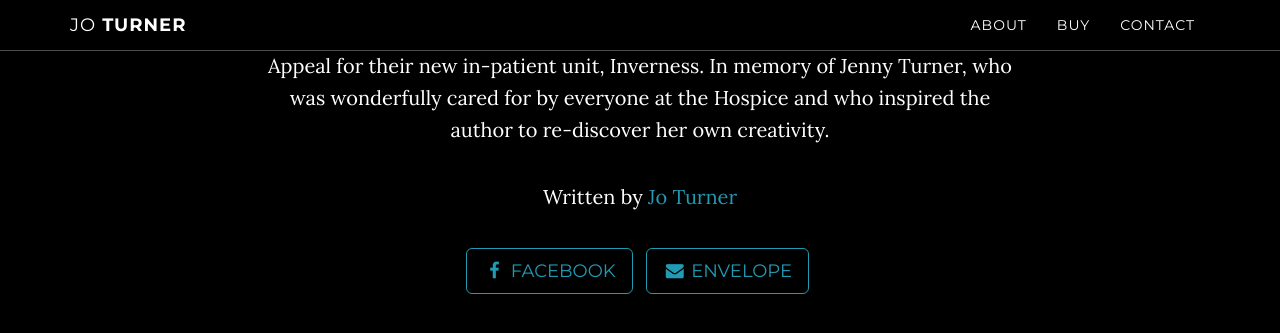
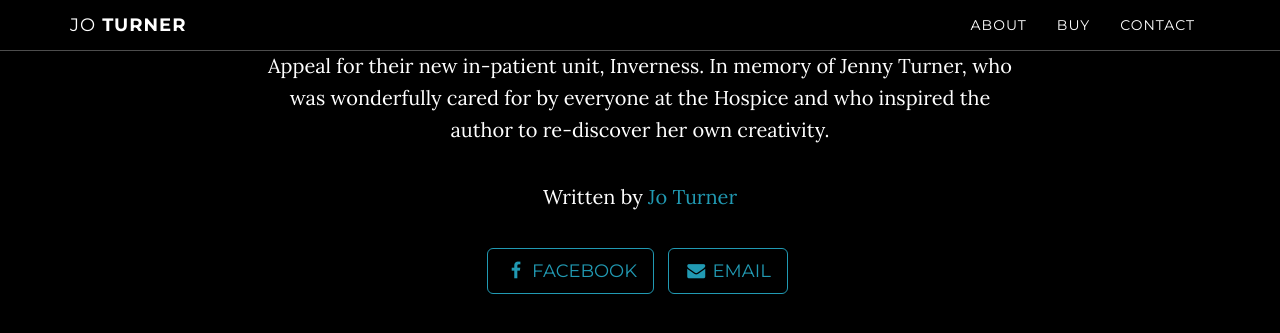
Before and after one commit to cardsfromtheedge/cardsfromtheedge.github.io, a Jekyll site: the page built from index.html, in a window 1280 px wide and 900 px high, scrolled down 1213 px, cut to the strip 0-415 px from the top of the window. Shown: the top 333 px of the strip. Built offline with Jekyll 4.4.1, drawn with Linux system fonts in a browser that asks for light colours; the list of posts is cut into pages by our own code.

Commit message:
Fixed email / envelope bug

```diff
--- a/_config.yml
+++ b/_config.yml
@@ -20,7 +20,7 @@
   #   url: "https://twitter.com/cardsfromtheedge"
   - title: facebook
     url: "https://www.facebook.com/CardsfromtheEdge"
-  - title: envelope
+  - title: email
     url: "mailto:jotpublishing@gmail.com"
 
 # Build settings
--- a/_includes/about.html
+++ b/_includes/about.html
@@ -9,7 +9,7 @@
                 <ul class="list-inline banner-social-buttons">
                     {% for network in site.social %}
                     <li>
-                        <a href="{{ network.url }}" class="btn btn-default btn-lg"><i class="fa fa-{{ network.title }} fa-fw"></i> <span class="network-name">{{ network.title }}</span></a>
+                        <a href="{{ network.url }}" class="btn btn-default btn-lg"><i class="fa fa-{{ network.title | replace:'email','envelope' }} fa-fw"></i> <span class="network-name">{{ network.title }}</span></a>
                     </li>
                     {% endfor %}
                 </ul>
```
